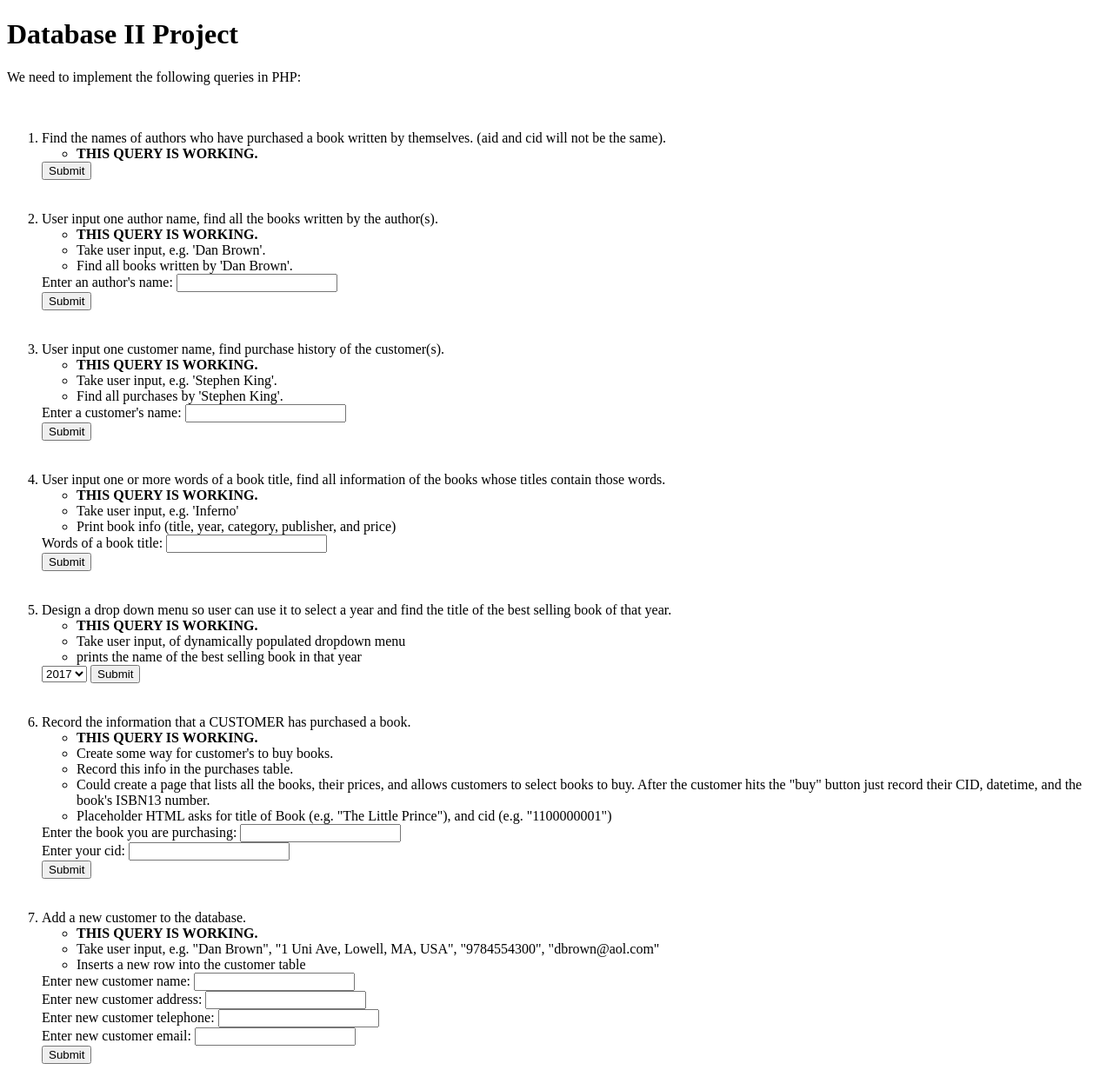
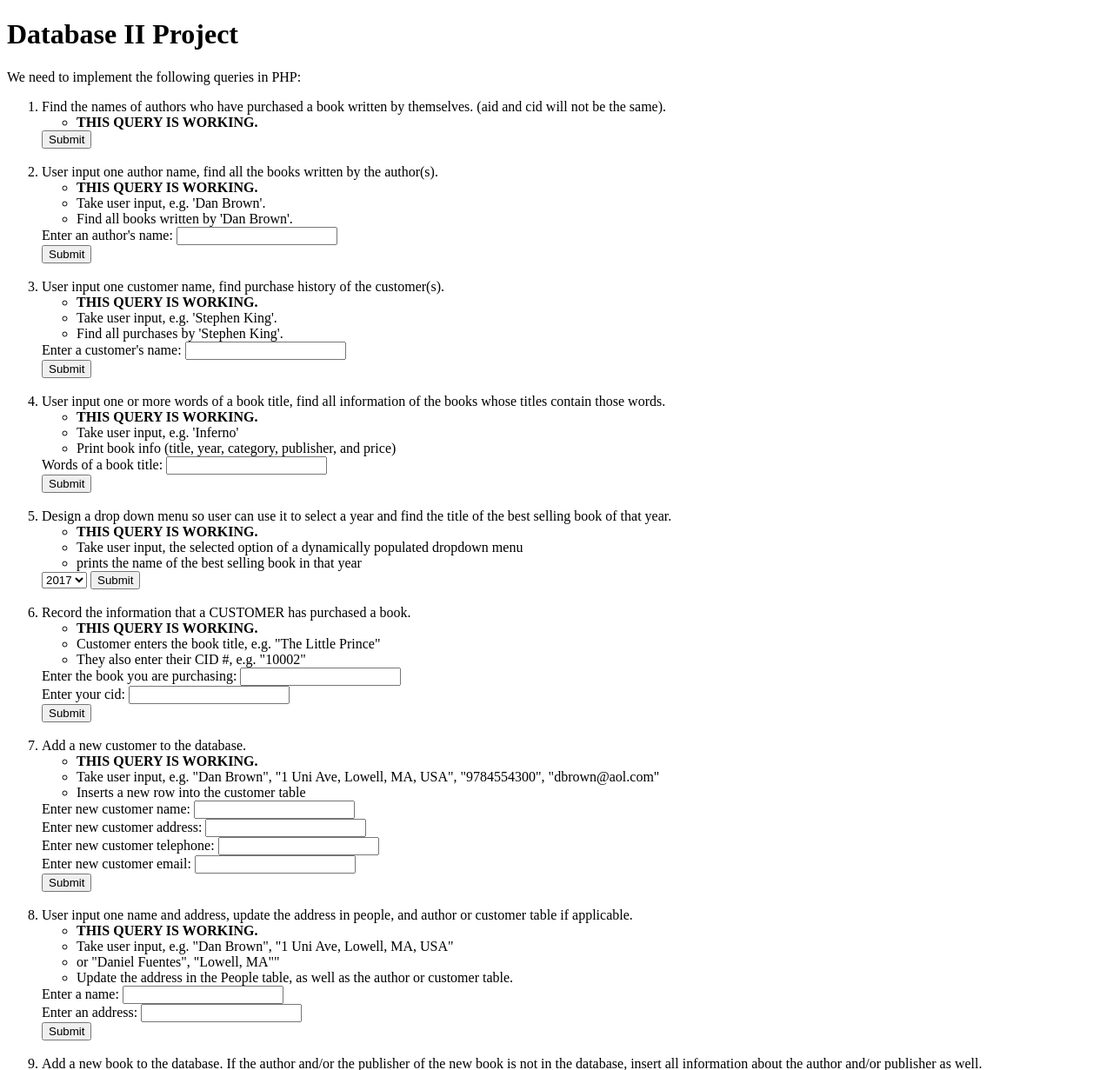
Before and after one commit to cp0153/DB2, a PHP site: page / in a window 1280 px wide. Shown: the top 1231 px of the page at 87% size. Run offline with PHP 8.4, Linux system fonts and the light colour scheme; data comes from the database, SQL or seed files in the repository.

Commit message:
A couple of fixes and error checking to queries 7 and 9. Updated insert.sql to work for query 1. Made index more concise.

```diff
--- a/dml/insert.sql
+++ b/dml/insert.sql
@@ -105,8 +105,9 @@ INSERT INTO `purchase` (`ISBN13`, `cid`, `datetime`) VALUES ('9780385537860', '1
 INSERT INTO `purchase` (`ISBN13`, `cid`, `datetime`) VALUES ('9780385537860', '10005', '2016-09-22 00:00:00');
 INSERT INTO `purchase` (`ISBN13`, `cid`, `datetime`) VALUES ('9780385537860', '10007', '2016-06-07 08:00:00');
 INSERT INTO `purchase` (`ISBN13`, `cid`, `datetime`) VALUES ('9780385537861', '10008', '2015-09-08 05:00:00');
-INSERT INTO `purchase` (`ISBN13`, `cid`, `datetime`) VALUES ('9780385537862', '10002', '2015-09-17 06:00:00');
-INSERT INTO `purchase` (`ISBN13`, `cid`, `datetime`) VALUES ('9781476754451', '10002', '2015-02-21 20:40:30');
+INSERT INTO `purchase` (`ISBN13`, `cid`, `datetime`) VALUES ('9780385537862', '10011', '2015-09-17 06:00:00');
+INSERT INTO `purchase` (`ISBN13`, `cid`, `datetime`) VALUES ('9781476754451', '10011', '2015-02-21 20:40:30');
+
 # Insert statements for the Write table
 INSERT INTO `writes` (`ISBN13`, `aid`) VALUES ('9781603092661', '30000');
 INSERT INTO `writes` (`ISBN13`, `aid`) VALUES ('9781594633669', '30001');
--- a/index.php
+++ b/index.php
@@ -12,9 +12,8 @@
 <h1>Database II Project</h1>
 
 <p>We need to implement the following queries in PHP:</p>
+
 <ol>
-
-    <br><br />
     <!-- Query 1 -->
     <li>Find the names of authors who have purchased a book written by themselves. (aid and cid will not be the same).
     </li>
@@ -25,7 +24,7 @@
         <input type="submit">
     </form>
 
-    <br><br />
+    <br>
     <!-- Query 2 -->
     <li>User input one author name, find all the books written by the author(s).</li><ul>
         <li><b>THIS QUERY IS WORKING.</b></li>
@@ -38,7 +37,7 @@
         <input type="submit">
     </form>
 
-    <br><br />
+    <br>
     <!-- Query 3 -->
     <li>User input one customer name, find purchase history of the customer(s).</li>
     <ul>
@@ -51,7 +50,7 @@
         <input type="submit">
     </form>
 
-    <br><br />
+    <br>
     <!-- Query 4 -->
     <li>User input one or more words of a book title, find all information of the books whose titles contain those
         words.
@@ -67,36 +66,31 @@
         <input type="submit">
     </form>
 
-    <br><br />
+    <br>
     <!-- Query 5 -->
     <li>Design a drop down menu so user can use it to select a year and find the title of the best selling book of that
         year.
         <ul>
             <li><b>THIS QUERY IS WORKING.</b></li>
-            <li>Take user input, of dynamically populated dropdown menu</li>
+            <li>Take user input, the selected option of a dynamically populated dropdown menu</li>
             <li>prints the name of the best selling book in that year</li>
         </ul>
     </li>
 
-
     <form action="php/5_dropdown.php" method="post">
-            <select name="years" id="years">
-                <?php include ('php/dropdown_menu.php'); ?>
-                </select>
-
+        <select name="years" id="years">
+            <?php include ('php/dropdown_menu.php'); ?>
+        </select>
         <input type="submit">
     </form>
 
-    <br><br />
+    <br>
     <!-- Query 6 -->
     <li>Record the information that a CUSTOMER has purchased a book.</li>
     <ul>
         <li><b>THIS QUERY IS WORKING.</b></li>
-        <li>Create some way for customer's to buy books.</li>
-        <li>Record this info in the purchases table.</li>
-        <li>Could create a page that lists all the books, their prices, and allows customers to select books to buy.
-            After the customer hits the "buy" button just record their CID, datetime, and the book's ISBN13 number.</li>
-        <li>Placeholder HTML asks for title of Book (e.g. "The Little Prince"), and cid (e.g. "1100000001")</li>
+        <li>Customer enters the book title, e.g. "The Little Prince"</li>
+        <li>They also enter their CID #, e.g. "10002"</li>
     </ul>
     <form action="php/6_record_purchase.php" method="post">
         Enter the book you are purchasing: <input type="text" name="title"><br>
@@ -104,7 +98,7 @@
         <input type="submit">
     </form>
 
-    <br><br />
+    <br>
     <!-- Query 7 -->
     <li>Add a new customer to the database.</li>
     <ul>
@@ -120,7 +114,7 @@
         <input type="submit">
     </form>
 
-    <br><br />
+    <br>
     <!-- Query 8 -->
     <li>User input one name and address, update the address in people, and author or customer table if applicable.</li>
     <ul>
@@ -136,7 +130,7 @@
         <input type="submit">
     </form>
 
-    <br><br />
+    <br>
     <!-- Query 9 -->
     <li>Add a new book to the database. If the author and/or the publisher of the new book is not in the database,
         insert all information about the author and/or publisher as well.
@@ -160,7 +154,7 @@
         <input type="submit">
     </form>
 
-    <br><br />
+    <br>
     <!-- Query 10 -->
     <li>Delete a book. If the author of the book has not written other books, delete the author as well.</li>
     <ul>
```
Also changed, not shown: php/7_new_customer.php (+17 -17 lines), php/9_new_book.php (+14 -12 lines).
